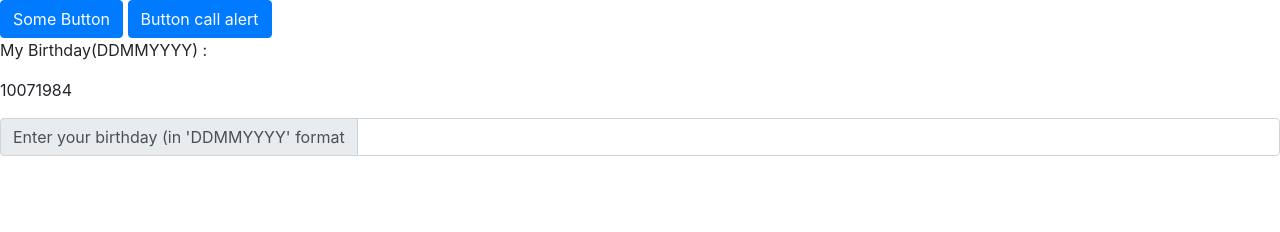
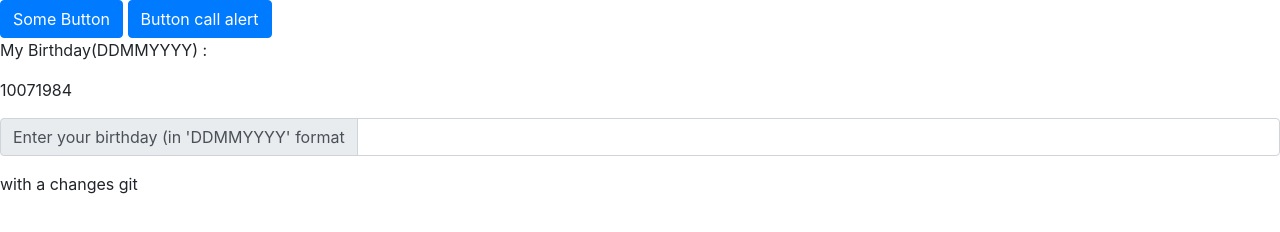
Before and after one commit to Oleg-Zapesochniy/lesson20, a website: page index.html in a window 1280 px wide. Drawn offline with nearby package versions, Linux system fonts and the light colour scheme.

Commit message:
second commit

```diff
--- a/index.html
+++ b/index.html
@@ -37,7 +37,7 @@
 </div>
 <div class="print"></div>
 
-
+<div class="">with a changes git</div>
     <script src="/node_modules/jquery/dist/jquery.min.js"></script>
     <!-- <script src="/node_modules/popper.js/dist/popper.js"></script> -->
     <script src="/node_modules/bootstrap/dist/js/bootstrap.js"></script>
```
